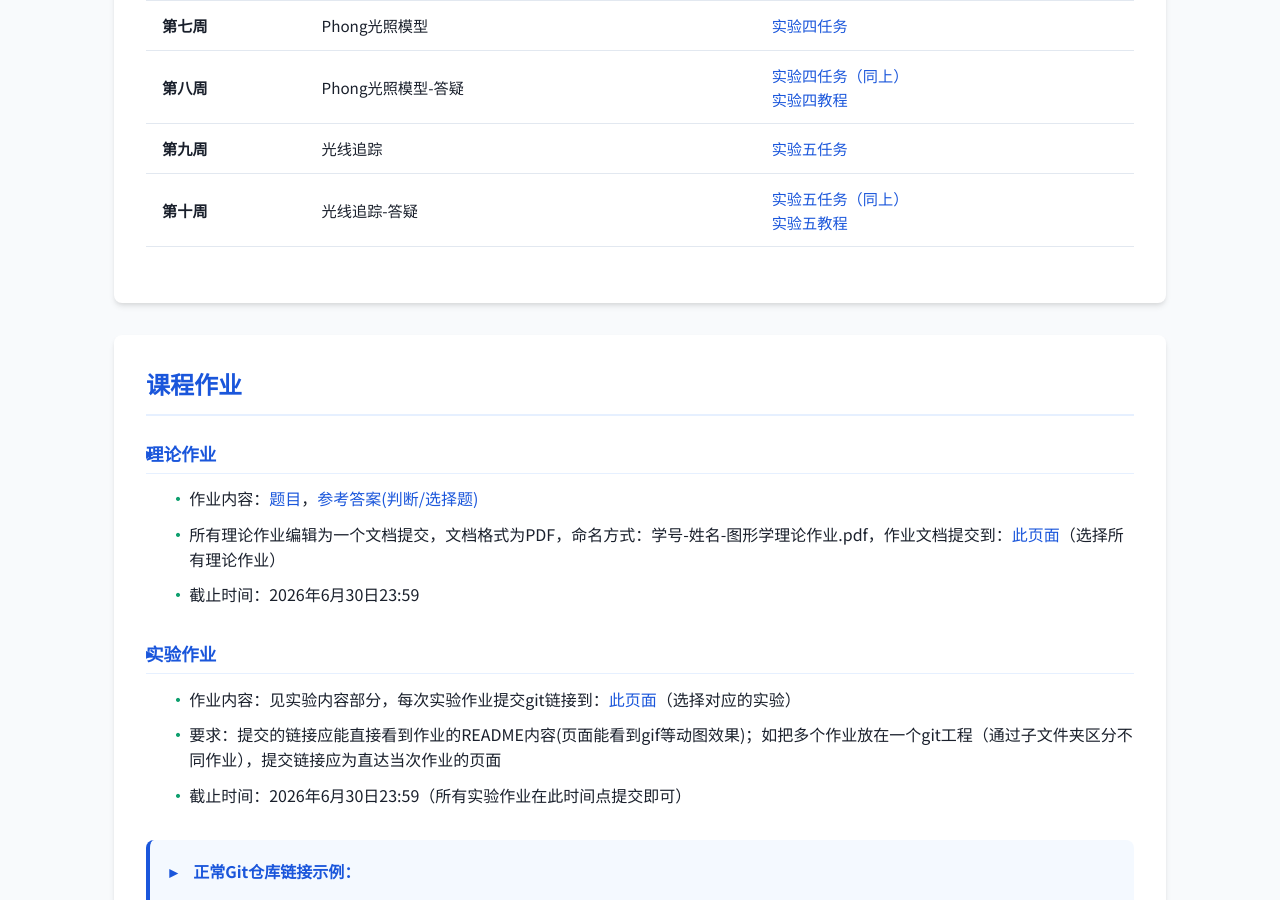
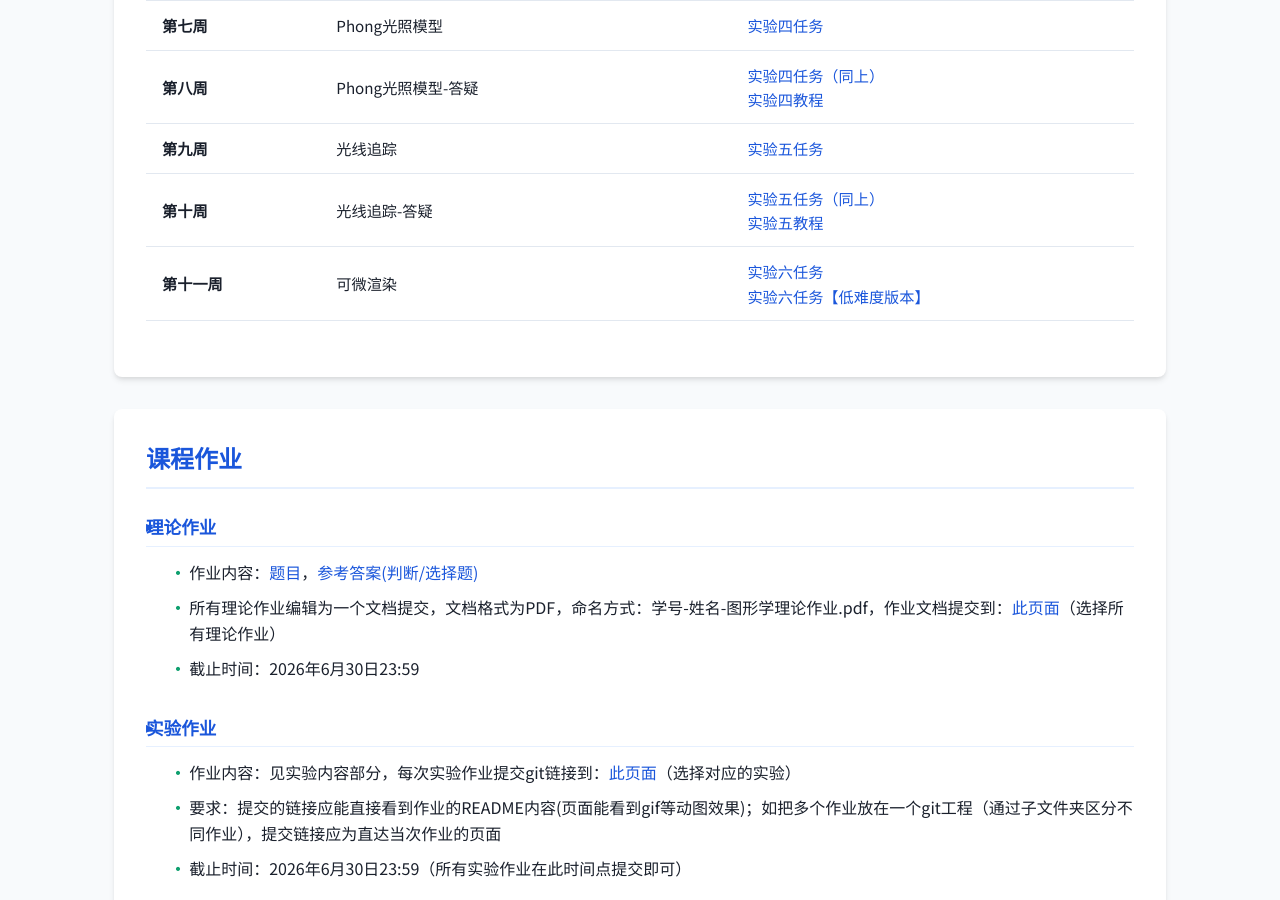
Before and after one commit to zhwinfo/zhwinfo.github.io, a Jekyll site: the page cg/index.html, which Jekyll copies as it is, in a window 1280 px wide and 900 px high, scrolled down 2443 px. Built offline with Jekyll 4.4.1, drawn with Linux system fonts in a browser that asks for light colours.

Commit message:
fast update

```diff
--- a/cg/index.html
+++ b/cg/index.html
@@ -599,6 +599,16 @@
                             </td>
                         </tr>
                     </tbody>
+                    <tbody>
+                        <tr>
+                            <td><strong>第十一周</strong></td>
+                            <td>可微渲染</td>
+                            <td>
+                                <a href="https://bnu-3dv-lab.feishu.cn/wiki/U8M0wadMsiIfNAkk8Ufc39Btnzb" target="_blank">实验六任务</a><br>
+                                <a href="https://bnu-3dv-lab.feishu.cn/wiki/XX8bwHW3GiAnEMkDrmjc1nJmncc" target="_blank">实验六任务【低难度版本】</a>
+                            </td>
+                        </tr>
+                    </tbody>
                 </table>
             </div>
         </section>
```
